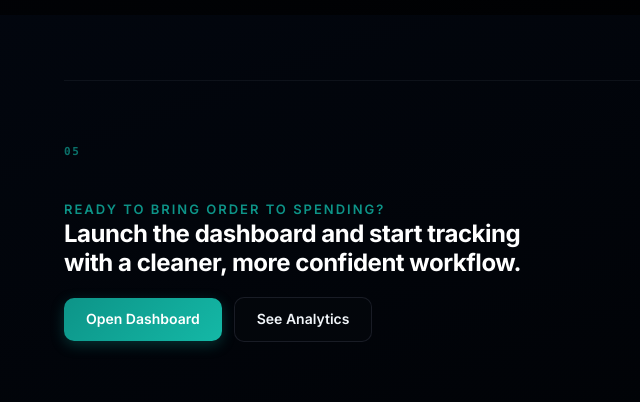
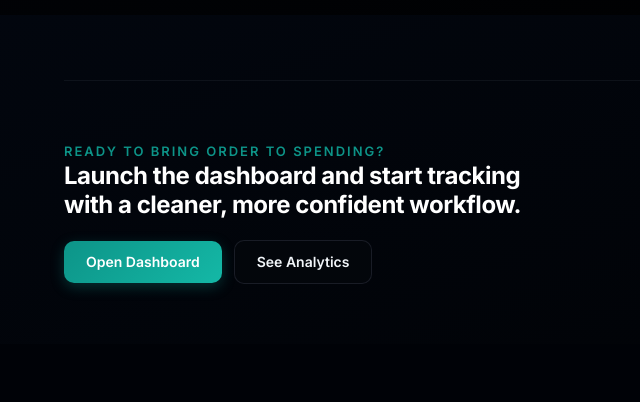
Before and after one commit to DeveloperGru141/expense_tracker, a Python web app: template templates/index.html in a window 1280 px wide. Shown: the part 3185-3587 px from the top of the page, without its empty margins (0-640 px from the left). After the commit the page ends 3477 px from the top, so only its background shows below. Run offline with Jinja, Linux system fonts and the light colour scheme; the template is opened without the code that fills it, so the values that code supplies are empty.

Commit message:
Remove page numbering from landing and main pages

```diff
--- a/templates/ai_insights.html
+++ b/templates/ai_insights.html
@@ -6,7 +6,6 @@
     <div class="page-header">
         <div>
             <div class="page-section-badge">
-                <span class="page-section-number">08</span>
                 <h1 class="page-section-label">AI Insights</h1>
             </div>
             <p>See the most important spending signals faster.</p>
--- a/templates/analytics.html
+++ b/templates/analytics.html
@@ -6,7 +6,6 @@
     <div class="page-header">
         <div>
             <div class="page-section-badge">
-                <span class="page-section-number">05</span>
                 <h1 class="page-section-label">Analytics</h1>
             </div>
             <p>Understand where your money is going.</p>
--- a/templates/dashboard.html
+++ b/templates/dashboard.html
@@ -6,7 +6,6 @@
     <div class="page-header">
         <div>
             <div class="page-section-badge">
-                <span class="page-section-number">01</span>
                 <h1 class="page-section-label">Dashboard</h1>
             </div>
             <p>Welcome back, {{ settings.display_name }}. Here's your financial overview.</p>
--- a/templates/expenses.html
+++ b/templates/expenses.html
@@ -6,7 +6,6 @@
     <div class="page-header">
         <div>
             <div class="page-section-badge">
-                <span class="page-section-number">02</span>
                 <h1 class="page-section-label">Expenses</h1>
             </div>
             <p>Add and manage your expenses.</p>
--- a/templates/income.html
+++ b/templates/income.html
@@ -6,7 +6,6 @@
     <div class="page-header">
         <div>
             <div class="page-section-badge">
-                <span class="page-section-number">03</span>
                 <h1 class="page-section-label">Income</h1>
             </div>
             <p>Manage your income streams.</p>
--- a/templates/index.html
+++ b/templates/index.html
@@ -127,7 +127,6 @@
             <section class="landing-section" id="features">
                 <div class="section-badge-wrapper">
                     <div class="page-section-badge">
-                        <span class="page-section-number">02</span>
                         <span style="font-size:13px;font-weight:500;color:var(--text-secondary);">Core Features</span>
                     </div>
                 </div>
@@ -184,7 +183,6 @@
             <section class="benefits-section" id="benefits">
                 <div class="section-badge-wrapper">
                     <div class="page-section-badge">
-                        <span class="page-section-number">03</span>
                         <span style="font-size:13px;font-weight:500;color:var(--text-secondary);">Key Benefits</span>
                     </div>
                 </div>
@@ -224,7 +222,6 @@
             <section class="testimonial-section" id="testimonials">
                 <div class="section-badge-wrapper">
                     <div class="page-section-badge">
-                        <span class="page-section-number">04</span>
                         <span style="font-size:13px;font-weight:500;color:var(--text-secondary);">Testimonials</span>
                     </div>
                 </div>
@@ -247,11 +244,6 @@
 
             <!-- Closing CTA banner -->
             <section class="closing-banner">
-                <div class="section-badge-wrapper">
-                    <div class="page-section-badge">
-                        <span class="page-section-number">05</span>
-                    </div>
-                </div>
                 <div>
                     <p class="landing-kicker">Ready to bring order to spending?</p>
                     <h2>Launch the dashboard and start tracking with a cleaner, more confident workflow.</h2>
--- a/templates/recurring.html
+++ b/templates/recurring.html
@@ -6,7 +6,6 @@
     <div class="page-header">
         <div>
             <div class="page-section-badge">
-                <span class="page-section-number">04</span>
                 <h1 class="page-section-label">Recurring Transactions</h1>
             </div>
             <p>Automate your regular money flow — subscriptions, rent, salary, and bills.</p>
--- a/templates/reports.html
+++ b/templates/reports.html
@@ -6,7 +6,6 @@
     <div class="page-header">
         <div>
             <div class="page-section-badge">
-                <span class="page-section-number">06</span>
                 <h1 class="page-section-label">Reports</h1>
             </div>
             <p>Detailed financial summary with export options.</p>
--- a/templates/settings.html
+++ b/templates/settings.html
@@ -6,7 +6,6 @@
     <div class="page-header">
         <div>
             <div class="page-section-badge">
-                <span class="page-section-number">07</span>
                 <h1 class="page-section-label">Settings</h1>
             </div>
             <p>Configure your tracker preferences and budgets.</p>
```
